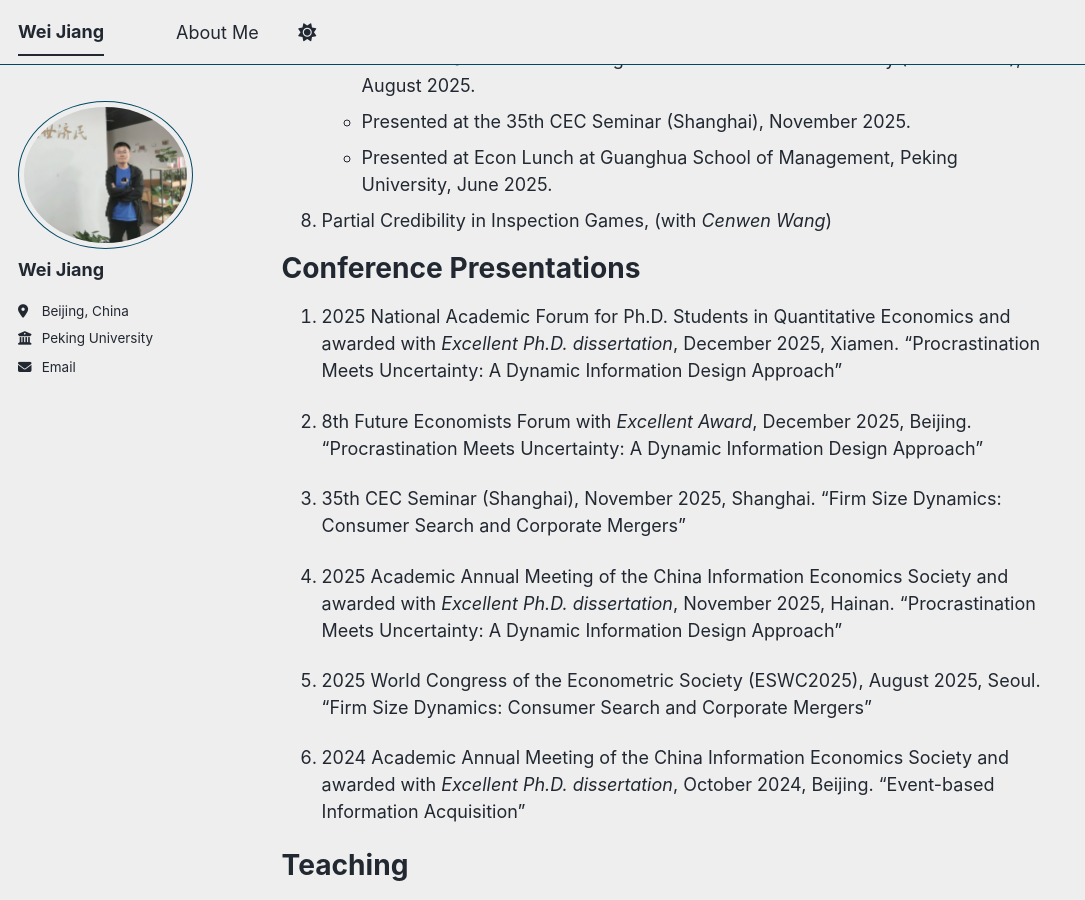
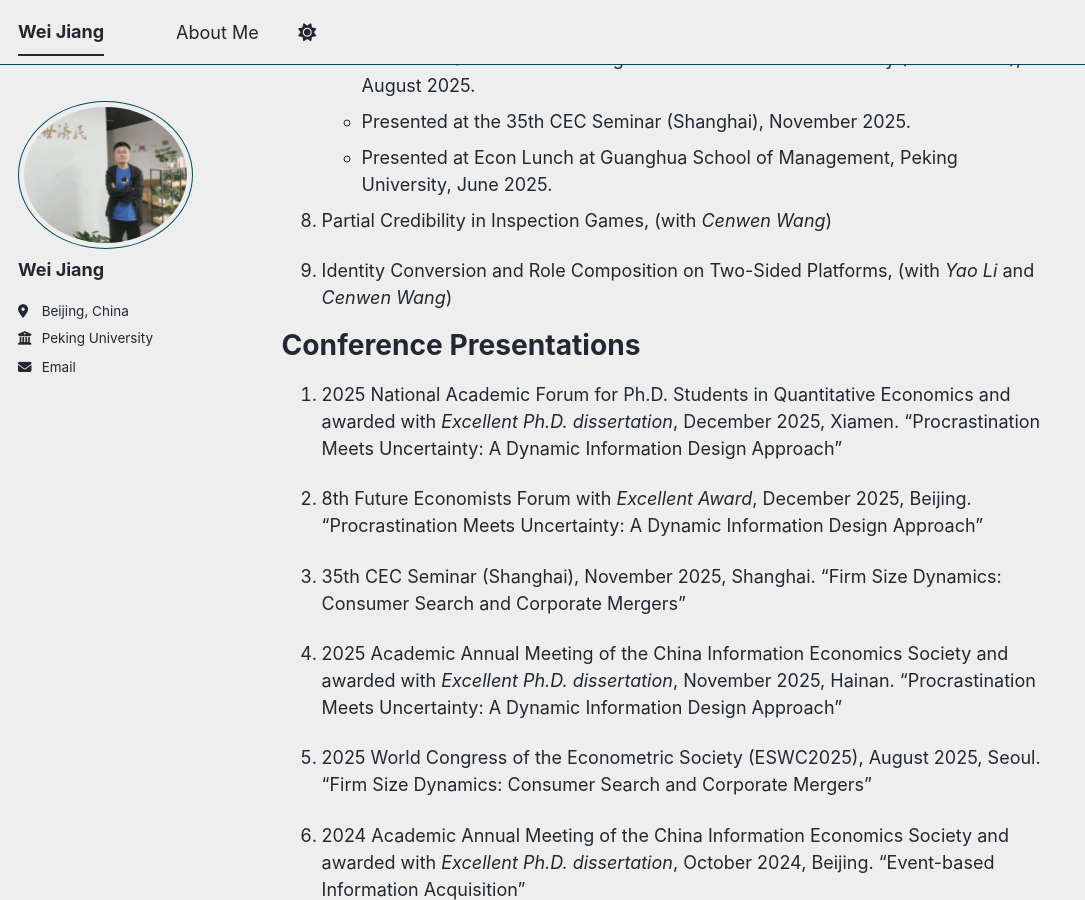
Before and after one commit to jiangwei-econ/jiangwei-econ.github.io, a Jekyll site: the page built from _pages/about.md, in a window 1280 px wide and 900 px high, scrolled down 1719 px. Shown: the whole window, without its empty margins (0-1085 px from the left). Built offline with Jekyll 4.4.1, drawn with Linux system fonts in a browser that asks for light colours; a script bundle is joined from its source files by our own code; library files that are not in the unit come from our copies.

Commit message:
Update about.md

```diff
--- a/_pages/about.md
+++ b/_pages/about.md
@@ -57,6 +57,8 @@ Working Papers
 
 1. Partial Credibility in Inspection Games, (with *Cenwen Wang*)
 
+1. Identity Conversion and Role Composition on Two-Sided Platforms, (with *Yao Li* and *Cenwen Wang*)
+
 Conference Presentations
 ======
 1. 2025 National Academic Forum for Ph.D. Students in Quantitative Economics and awarded with *Excellent Ph.D. dissertation*, December 2025, Xiamen. "Procrastination Meets Uncertainty: A Dynamic Information Design Approach"
```
